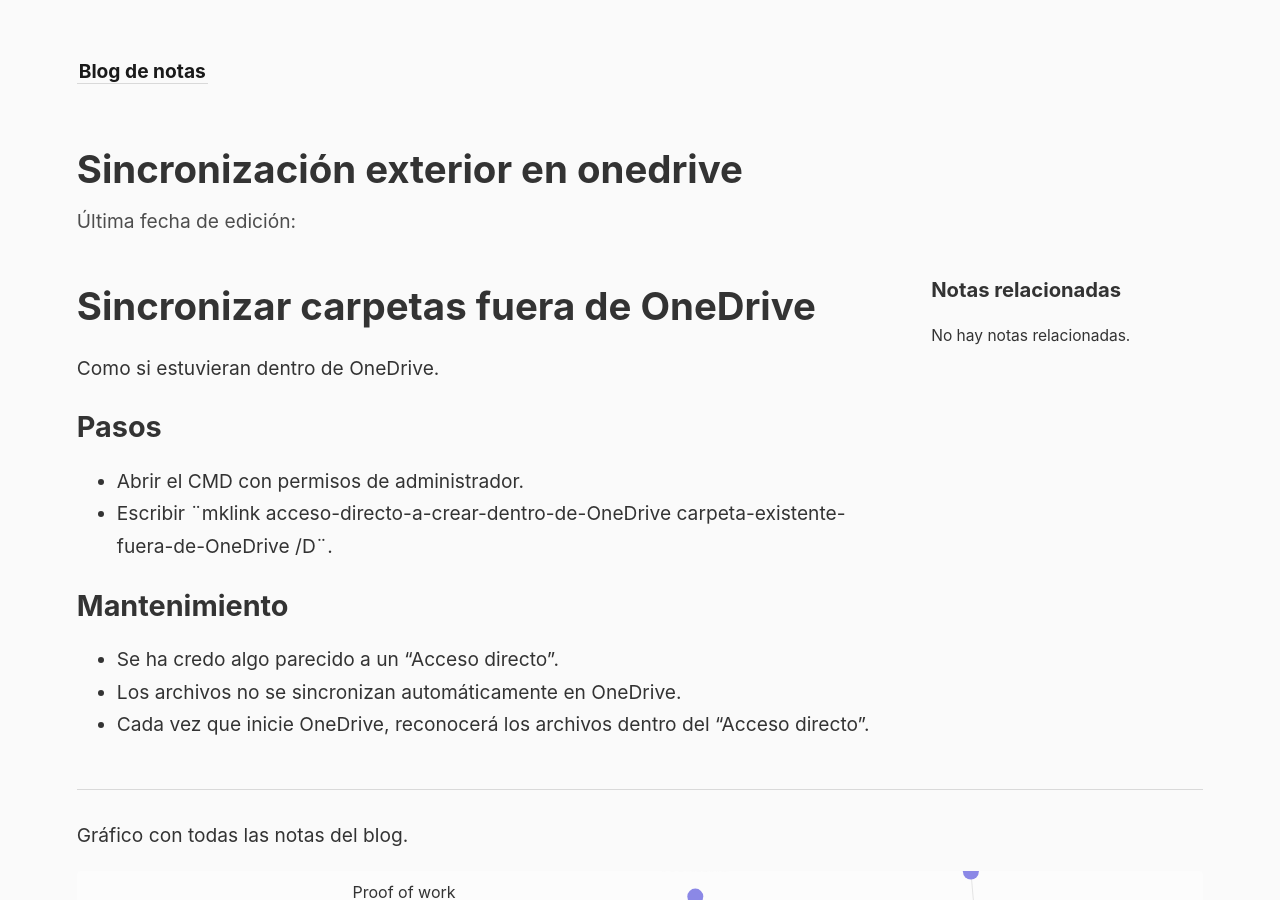
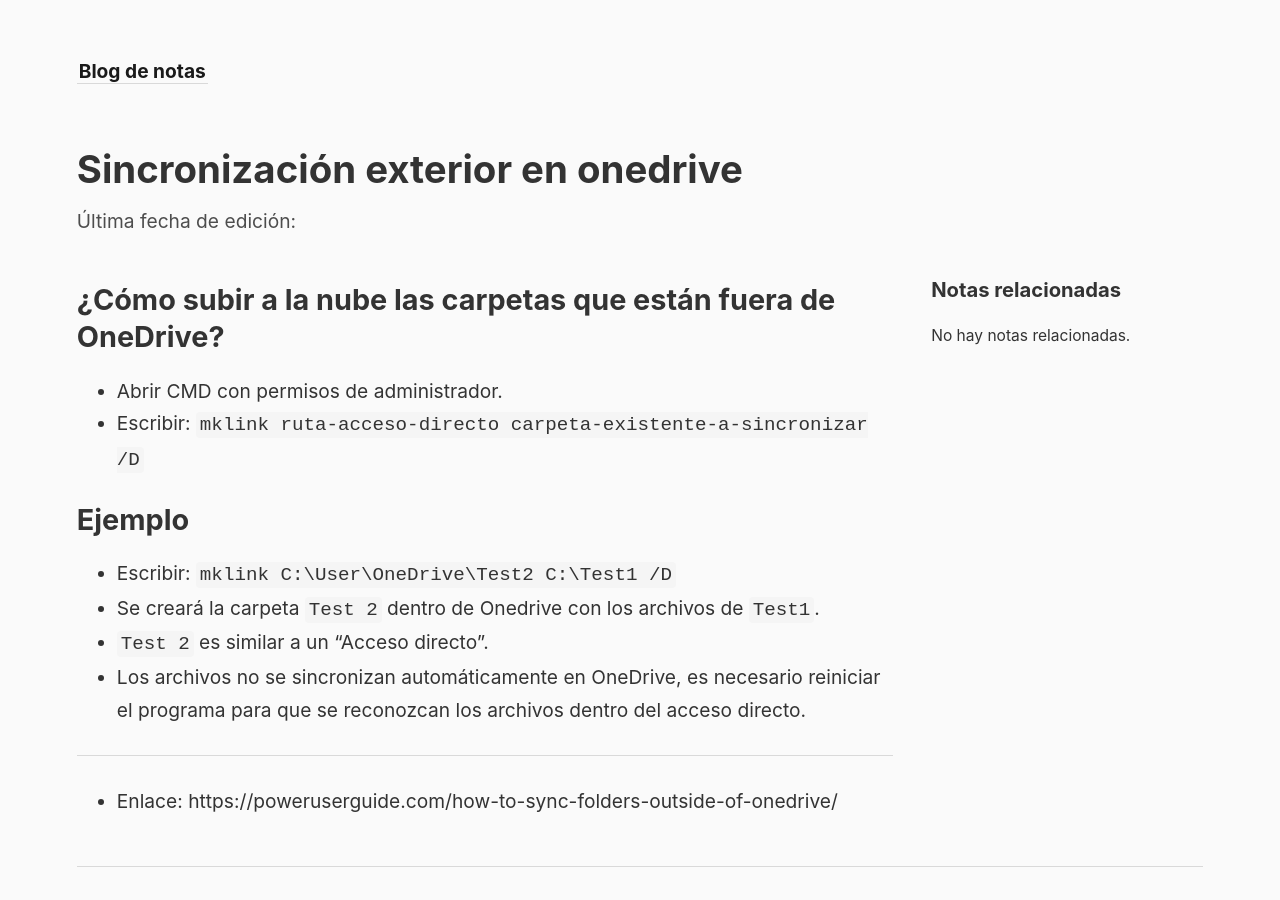
Before and after one commit to miguel1man/jekyll-obsidian, a Jekyll site: the page built from _notes/Sincronización exterior en OneDrive.md, in a window 1280 px wide and 900 px high. Built offline with Jekyll 4.4.1, drawn with Linux system fonts in a browser that asks for light colours; some of the changed text lies outside the part shown.

```diff
--- a/_notes/Sincronización exterior en OneDrive.md
+++ b/_notes/Sincronización exterior en OneDrive.md
@@ -1,11 +1,13 @@
-# Sincronizar carpetas fuera de OneDrive
-Como si estuvieran dentro de OneDrive.
+## ¿Cómo subir a la nube las carpetas que están fuera de OneDrive?
+- Abrir CMD con permisos de administrador.
+- Escribir: `mklink ruta-acceso-directo carpeta-existente-a-sincronizar /D`
 
-## Pasos
-- Abrir el CMD con permisos de administrador.
-- Escribir ¨mklink acceso-directo-a-crear-dentro-de-OneDrive carpeta-existente-fuera-de-OneDrive /D¨.
+## Ejemplo
+- Escribir: `mklink C:\User\OneDrive\Test2 C:\Test1 /D`
+- Se creará la carpeta `Test 2` dentro de Onedrive con los archivos de `Test1`.
+- `Test 2` es similar a un "Acceso directo".
+- Los archivos no se sincronizan automáticamente en OneDrive, es necesario reiniciar el programa para que se reconozcan los archivos dentro del acceso directo.
 
-## Mantenimiento
-- Se ha credo algo parecido a un "Acceso directo".
-- Los archivos no se sincronizan automáticamente en OneDrive.
-- Cada vez que inicie OneDrive, reconocerá los archivos dentro del "Acceso directo".
+***
+
+- Enlace: https://poweruserguide.com/how-to-sync-folders-outside-of-onedrive/
```
Also changed, not shown: _notes/Eventos Blockchain.md (added, +9 -0 lines), _notes/Los botones no deben tener cursor pointer.md (+2 -0 lines), _notes/Navegación UI.md (+2 -0 lines), _notes/POAP.md (+11 -5 lines), _notes/UI.md (+2 -0 lines), _notes/UX.md (+2 -0 lines).
